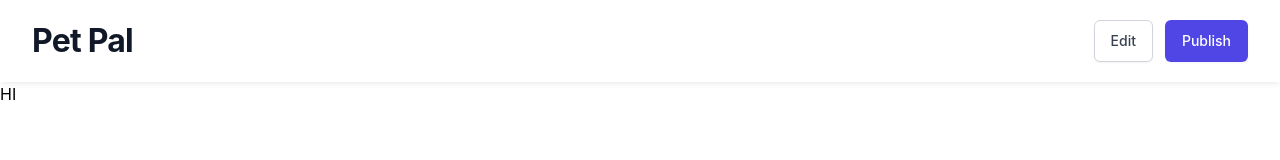
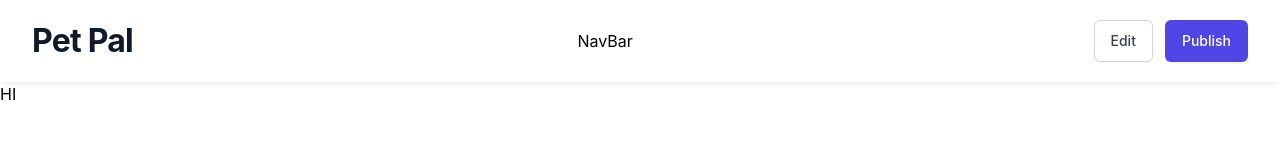
Before and after one commit to imevanc/pet-pal, a Next.js app: page / in a window 1280 px wide. Shown: the top 160 px of the page. Built offline with nearby package versions, Linux system fonts and the light colour scheme; a web font is replaced by a local one.

Commit message:
completed the layout

```diff
--- a/src/components/Header.tsx
+++ b/src/components/Header.tsx
@@ -1,5 +1,7 @@
 import React from "react";
 import clsx from "clsx";
+import NavBar from "./NavBar";
+import Logo from "./Logo";
 // interface Props {
 //   children: React.ReactNode;
 // }
@@ -29,13 +31,10 @@ const Header: React.FC = () => {
           : "dark:bg-transparent"
       )}
     >
-      <div className="w-full md:flex md:items-center md:justify-between">
-        <div className="min-w-0 flex-1">
-          <h2 className="text-2xl font-bold leading-7 text-gray-900 sm:truncate sm:text-3xl sm:tracking-tight">
-            Pet Pal
-          </h2>
-        </div>
-        <div className="mt-4 flex md:mt-0 md:ml-4">
+      <div className="w-full flex items-center justify-between">
+        <Logo />
+        <NavBar />
+        <div className="flex mt-0 md:ml-4">
           <button
             type="button"
             className="inline-flex items-center rounded-md border border-gray-300 bg-white px-4 py-2 text-sm font-medium text-gray-700 shadow-sm hover:bg-gray-50 focus:outline-none focus:ring-2 focus:ring-indigo-500 focus:ring-offset-2"
--- /dev/null
+++ b/src/components/Logo.tsx
@@ -0,0 +1,13 @@
+import React from "react";
+
+const Logo: React.FC = () => {
+  return (
+    <div className="min-w-0">
+      <h2 className="text-2xl font-bold leading-7 text-gray-900 sm:truncate sm:text-3xl sm:tracking-tight">
+        Pet Pal
+      </h2>
+    </div>
+  );
+};
+
+export default Logo;
--- /dev/null
+++ b/src/components/NavBar.tsx
@@ -0,0 +1,12 @@
+import React from "react";
+
+const NavBar: React.FC = () => {
+  return (
+    <React.Fragment>
+      <div className="hidden md:flex">NavBar</div>
+      <div className="md:hidden">burger</div>
+    </React.Fragment>
+  );
+};
+
+export default NavBar;
```
